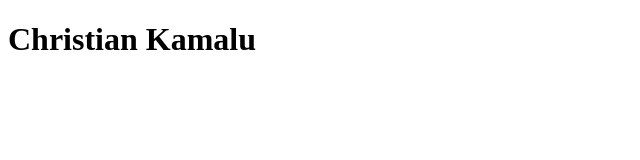
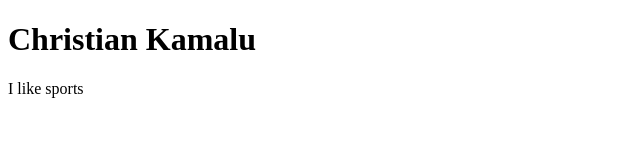
Before and after one commit to ChristianKamalu/github_demo, a plain HTML site: page index.html in a window 1280 px wide. Shown: the full height of the page, 0-640 px from the left. Drawn offline with Linux system fonts and the light colour scheme.

Commit message:
added info to body

```diff
--- a/index.html
+++ b/index.html
@@ -8,5 +8,6 @@
 </head>
 <body>
     <h1>Christian Kamalu</h1>
+    <p>I like sports</p>
 </body>
 </html>
```
